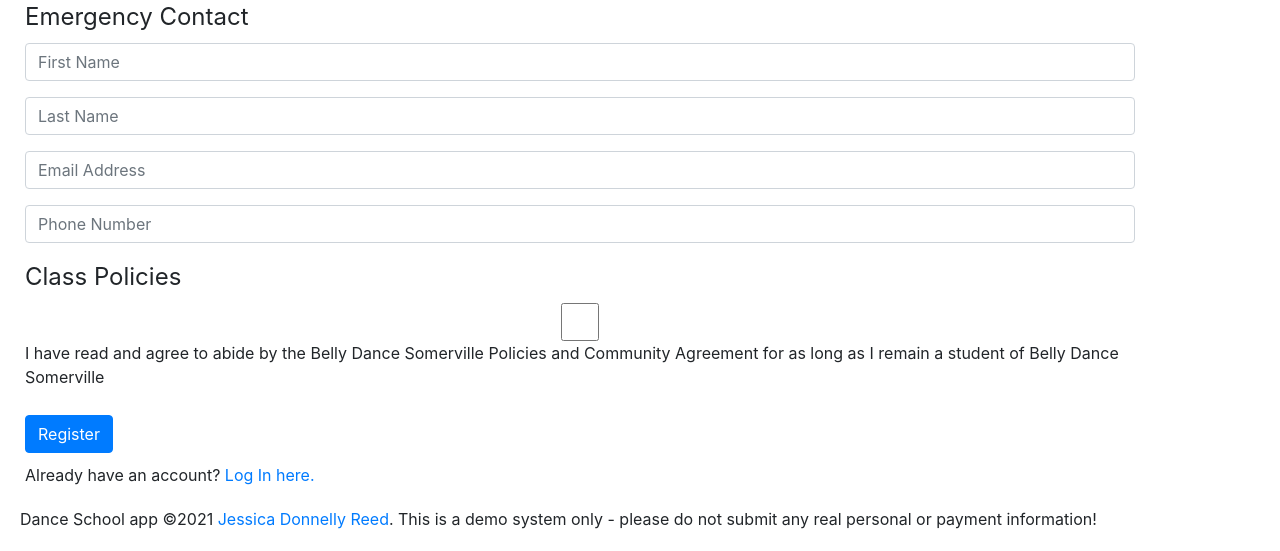
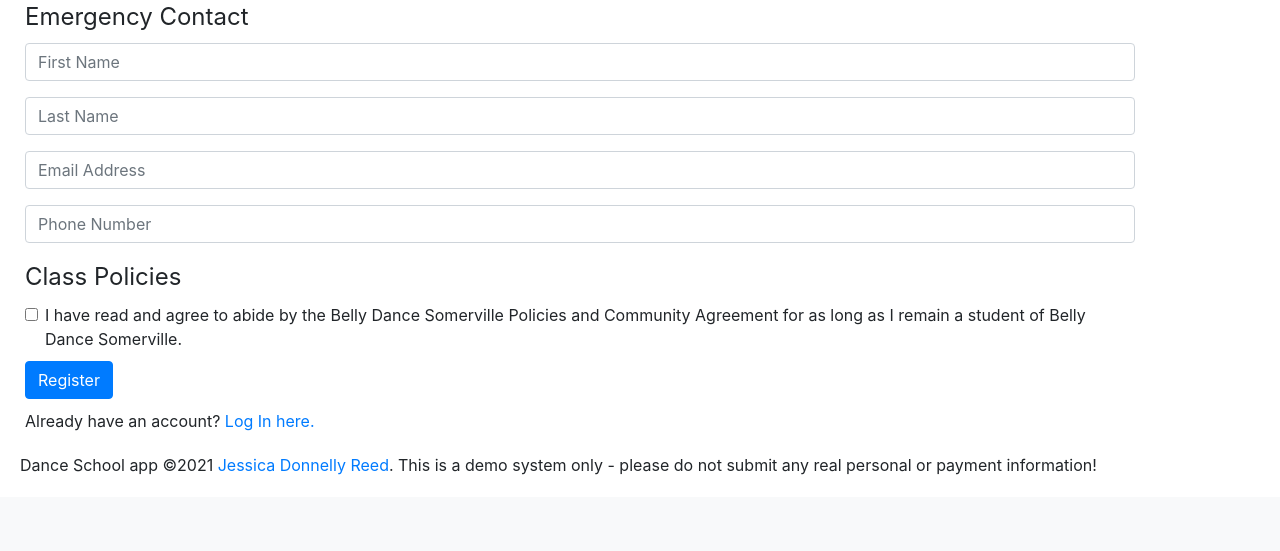
Before and after one commit to ruadh/CSCI-E-33a_Final_Project, a Django app: page /register in a window 1280 px wide. Shown: the part 601-1152 px from the top of the page. After the commit the page ends 1076 px from the top, so only its background shows below. Run offline with Django 3.2, Linux system fonts and the light colour scheme; some libraries are stand-ins or nearby versions.

Commit message:
Fixed checkbox alignment on registratino form

```diff
--- a/dance_school/enrollment/static/enrollment/styles.css
+++ b/dance_school/enrollment/static/enrollment/styles.css
@@ -71,7 +71,6 @@ input[type="submit"] {
     width: 100%;
 }
 
-
 .col-md-6 .card {
     margin-left: 0;
     margin-right: 0;
--- a/dance_school/enrollment/templates/enrollment/register.html
+++ b/dance_school/enrollment/templates/enrollment/register.html
@@ -54,9 +54,9 @@
             </fieldset>
             <fieldset>
                 <legend>Class Policies</legend>
-                <div class="form-group">
-                    <input class="form-control" type="checkbox" name="accept-terms" id="accept-terms" unchecked required=True>
-                    <label for="accept-terms">I have read and agree to abide by {{SCHOOL_POLICIES}} for as long as I remain a student of {{SCHOOL_NAME}}</label>
+                <div class="form-check">
+                    <input class="form-check-input" type="checkbox" name="accept-terms" id="accept-terms" unchecked required=True>
+                    <label for="accept-terms" class="form-check-label">I have read and agree to abide by {{SCHOOL_POLICIES}} for as long as I remain a student of {{SCHOOL_NAME}}.</label>
                 </div>
 
             </fieldset>
```
